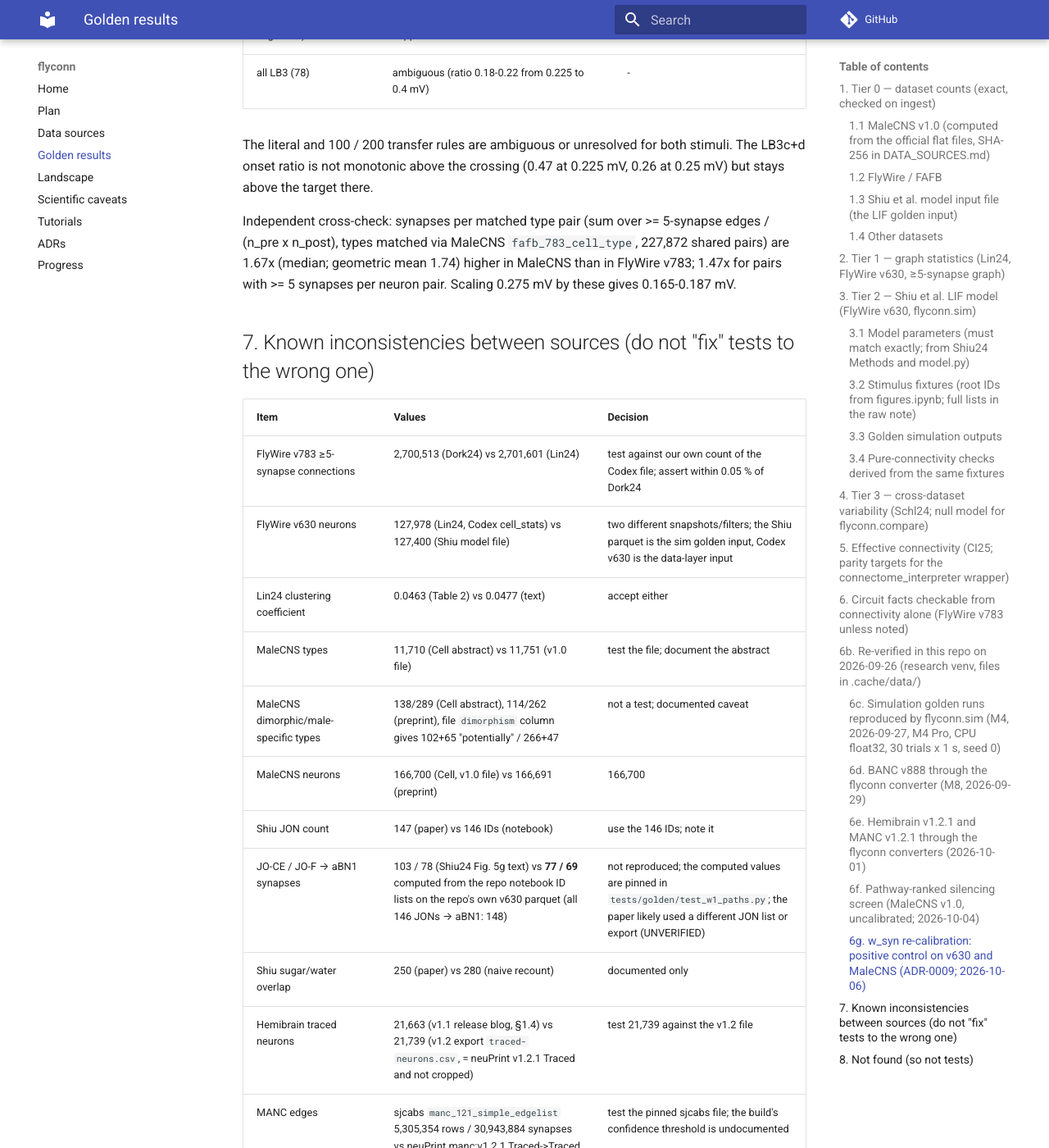
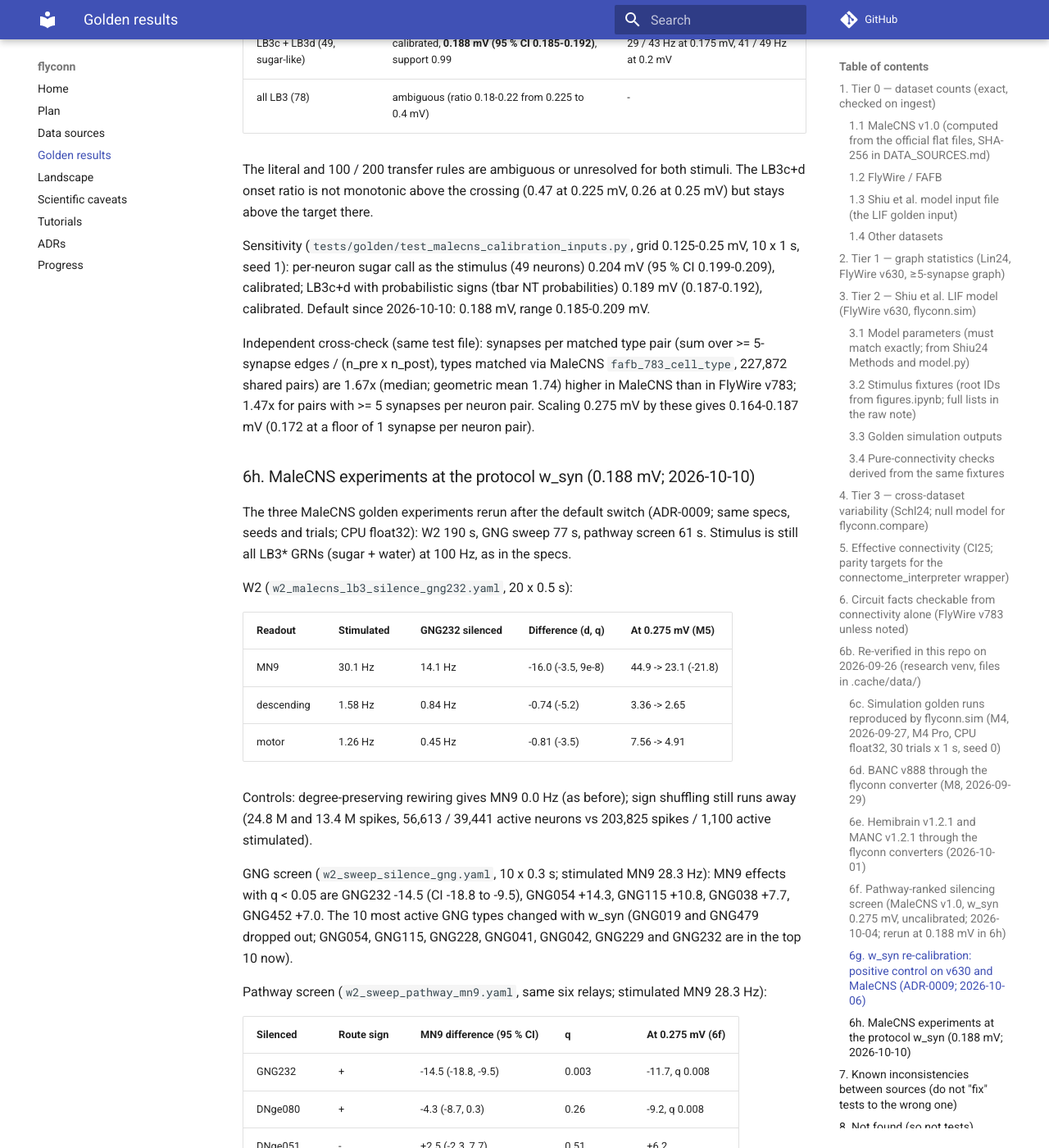
Before and after one commit to moiz-lakkadkutta/flyconn, an MkDocs documentation site: the page built from docs/GOLDEN_RESULTS.md, in a window 1280 px wide and 1400 px high, scrolled down 19446 px. Shown: the whole window at 82% size. Built offline with MkDocs 1.6.1 and Material for MkDocs 9.7.7, drawn with Linux system fonts in a browser that asks for light colours; comment, search, counter and statistics services are not loaded; some of the changed text lies outside the part shown.

Commit message:
docs(m11): MaleCNS default 0.188 mV; sensitivity; W2/sweep/pathway reruns (GOLDEN_RESULTS 6h)
ADR-0009 accepted. GNG232 -> MN9 effect holds at the new w_syn; DNge080, the inhibitory
relays and the activity-ranked GNG candidate list do not.

Co-Authored-By: Claude Opus 5.5 <noreply@anthropic.com>
Claude-Session: https://claude.ai/code/session_0146ujhCdFL57yDjC7Thhn4c

```diff
--- a/docs/GOLDEN_RESULTS.md
+++ b/docs/GOLDEN_RESULTS.md
@@ -356,7 +356,7 @@ W3 male (MaleCNS v1.0) vs female, output partners, min_weight 5, 500 permutation
 
 The hemibrain PFL3 within-dataset similarity (0.307) shows the hemibrain left/right null is unreliable for types whose left-side arbors leave the volume (see caveats); EPG and DNa02 are pinned in the golden test, PFL3 and DNp01 were run once (scratch script) and are not tests.
 
-### 6f. Pathway-ranked silencing screen (MaleCNS v1.0, uncalibrated; 2026-10-04)
+### 6f. Pathway-ranked silencing screen (MaleCNS v1.0, w_syn 0.275 mV, uncalibrated; 2026-10-04; rerun at 0.188 mV in 6h)
 
 `examples/specs/w2_sweep_pathway_mn9.yaml`: LB3* GRNs at 100 Hz; candidates on LB3* -> MN9 paths of <= 3 hops (>= 5 synapses and >= 1 % input per hop), grouped by cell type. Exactly six types qualify, the relays found in W1. MN9 in the stimulated condition 41.3 Hz; 10 trials x 300 ms:
 
@@ -399,7 +399,38 @@ MaleCNS v1.0 -> MN9 (2 neurons), seed 1, onset-ratio transfer:
 
 The literal and 100 / 200 transfer rules are ambiguous or unresolved for both stimuli. The LB3c+d onset ratio is not monotonic above the crossing (0.47 at 0.225 mV, 0.26 at 0.25 mV) but stays above the target there.
 
-Independent cross-check: synapses per matched type pair (sum over >= 5-synapse edges / (n_pre x n_post), types matched via MaleCNS `fafb_783_cell_type`, 227,872 shared pairs) are 1.67x (median; geometric mean 1.74) higher in MaleCNS than in FlyWire v783; 1.47x for pairs with >= 5 synapses per neuron pair. Scaling 0.275 mV by these gives 0.165-0.187 mV.
+Sensitivity (`tests/golden/test_malecns_calibration_inputs.py`, grid 0.125-0.25 mV, 10 x 1 s, seed 1): per-neuron sugar call as the stimulus (49 neurons) 0.204 mV (95 % CI 0.199-0.209), calibrated; LB3c+d with probabilistic signs (tbar NT probabilities) 0.189 mV (0.187-0.192), calibrated. Default since 2026-10-10: 0.188 mV, range 0.185-0.209 mV.
+
+Independent cross-check (same test file): synapses per matched type pair (sum over >= 5-synapse edges / (n_pre x n_post), types matched via MaleCNS `fafb_783_cell_type`, 227,872 shared pairs) are 1.67x (median; geometric mean 1.74) higher in MaleCNS than in FlyWire v783; 1.47x for pairs with >= 5 synapses per neuron pair. Scaling 0.275 mV by these gives 0.164-0.187 mV (0.172 at a floor of 1 synapse per neuron pair).
+
+### 6h. MaleCNS experiments at the protocol w_syn (0.188 mV; 2026-10-10)
+
+The three MaleCNS golden experiments rerun after the default switch (ADR-0009; same specs, seeds and trials; CPU float32): W2 190 s, GNG sweep 77 s, pathway screen 61 s. Stimulus is still all LB3* GRNs (sugar + water) at 100 Hz, as in the specs.
+
+W2 (`w2_malecns_lb3_silence_gng232.yaml`, 20 x 0.5 s):
+
+| Readout | Stimulated | GNG232 silenced | Difference (d, q) | At 0.275 mV (M5) |
+|---|---|---|---|---|
+| MN9 | 30.1 Hz | 14.1 Hz | -16.0 (-3.5, 9e-8) | 44.9 -> 23.1 (-21.8) |
+| descending | 1.58 Hz | 0.84 Hz | -0.74 (-5.2) | 3.36 -> 2.65 |
+| motor | 1.26 Hz | 0.45 Hz | -0.81 (-3.5) | 7.56 -> 4.91 |
+
+Controls: degree-preserving rewiring gives MN9 0.0 Hz (as before); sign shuffling still runs away (24.8 M and 13.4 M spikes, 56,613 / 39,441 active neurons vs 203,825 spikes / 1,100 active stimulated).
+
+GNG screen (`w2_sweep_silence_gng.yaml`, 10 x 0.3 s; stimulated MN9 28.3 Hz): MN9 effects with q < 0.05 are GNG232 -14.5 (CI -18.8 to -9.5), GNG054 +14.3, GNG115 +10.8, GNG038 +7.7, GNG452 +7.0. The 10 most active GNG types changed with w_syn (GNG019 and GNG479 dropped out; GNG054, GNG115, GNG228, GNG041, GNG042, GNG229 and GNG232 are in the top 10 now).
+
+Pathway screen (`w2_sweep_pathway_mn9.yaml`, same six relays; stimulated MN9 28.3 Hz):
+
+| Silenced | Route sign | MN9 difference (95 % CI) | q | At 0.275 mV (6f) |
+|---|---|---|---|---|
+| GNG232 | + | -14.5 (-18.8, -9.5) | 0.003 | -11.7, q 0.008 |
+| DNge080 | + | -4.3 (-8.7, 0.3) | 0.26 | -9.2, q 0.008 |
+| DNge051 | - | +2.5 (-2.3, 7.7) | 0.51 | +6.2 |
+| GNG215 | - | -1.7 (-6.7, 3.7) | 0.59 | +1.5 |
+| GNG132 | - | +1.7 (-3.8, 7.3) | 0.51 | +5.7 |
+| GNG130 | - | +0.2 (-5.5, 6.0) | 0.82 | +9.5 |
+
+Robust to the w_syn change: GNG232 silencing lowers MN9 (and the descending and motor groups); rewiring abolishes the response. Not robust: the size and significance of DNge080 and of the inhibitory-route relays, the direction-matches-route-sign pattern (GNG215 flips, n.s.), and which GNG types a top-10 activity screen selects. Screen rankings on MaleCNS should be reported with the w_syn they used.
 
 ## 7. Known inconsistencies between sources (do not "fix" tests to the wrong one)
 
```
Also changed, not shown: CHANGELOG.md (+2 -1 lines), docs/PLAN.md (+2 -2 lines), docs/PROGRESS.md (+2 -1 lines), docs/adr/0009-calibration-onset-ratio.md (+16 -9 lines), docs/caveats.md (+4 -4 lines), docs/tutorials/index.md (+1 -1 lines), 4 other files.
